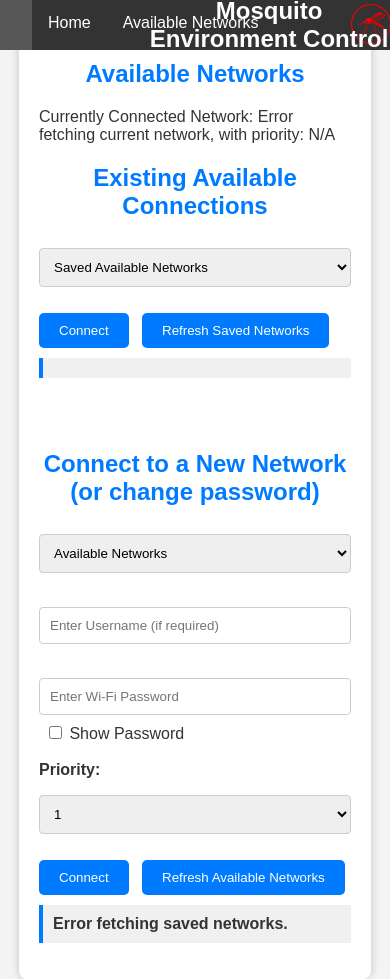
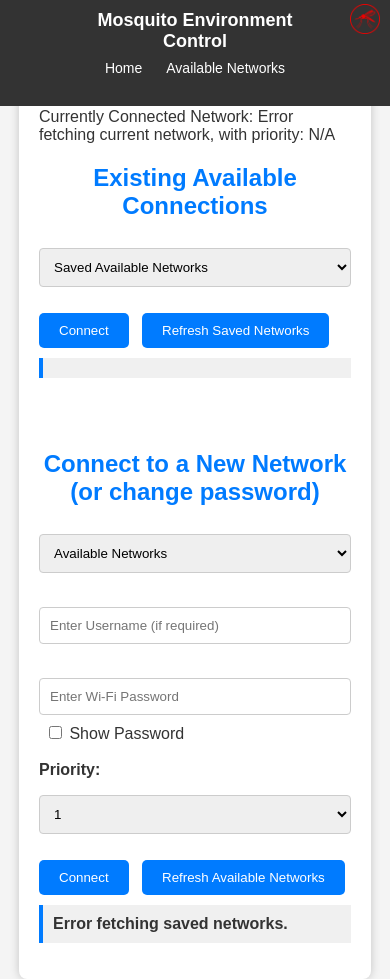
Before and after one commit to Luca-Gnudi856/Mozzi-Control, a website: page public/networks.html in a window 390 px wide. Drawn offline with Linux system fonts and the light colour scheme; no server answers.

Commit message:
Avoid overlap of title on webapp

```diff
--- a/public/networks.html
+++ b/public/networks.html
@@ -12,8 +12,10 @@
     <!-- Navigation Bar -->
     <div class="navbar">
         <a href="#"><img src="/android-chrome-512x512.png" alt="Logo" class="navbar-logo"></a>
-        <a href="index.html">Home</a>
-        <a href="networks.html" class="active">Available Networks</a>
+        <div class="navbar-left">
+            <a href="index.html">Home</a>
+            <a href="networks.html" class="active">Available Networks</a>
+        </div>
         <h1 class="navbar-title">Mosquito Environment Control</h1>
     </div>
 
--- a/public/styles.css
+++ b/public/styles.css
@@ -24,25 +24,7 @@ body {
     display: block;
 } */
 
-.navbar-logo {
-    position: absolute;
-    top: 4px;
-    left: 90%;
-    margin: 0;
-    padding: 0;
-    height: 40px; /* Set a height if needed, or leave it auto */
-}
-
-.navbar-title {
-    position:absolute;
-    font-size: 24px; /* Adjust the size of the title */
-    color:white; /* Set the color of the title */
-    left: 38%;
-    align-self: center;
-    margin: 0;
-    padding: 0;
-}
-
+/* General navbar layout using flexbox */
 .navbar {
     background-color: #333;
     position: fixed;   /* Fixes the navbar at the top of the page */
@@ -51,11 +33,21 @@ body {
     z-index: 1;
     font-family: Arial, Helvetica, sans-serif;
     height: 50px;
-    display: flex;      /* Use flex for easier layout */
+    display: flex;
+    justify-content: space-between; /* Spread content to both sides */
+    align-items: center; /* Vertically align items */
+    flex-wrap: wrap;
 }
 
+/* Left section (Home, Available Networks, Mosquito Mode) */
+.navbar-left {
+    display: flex; /* Flex container for left side buttons */
+    align-items: center; /* Vertical alignment */
+    flex-grow: 1;
+}
+
+/* Navbar buttons styling */
 .navbar a, .dropbtn {
-    float: left;
     display: block;
     color: white;
     text-align: center;
@@ -64,20 +56,6 @@ body {
     cursor: pointer;
 }
 
-.navbar a:hover {
-    background-color: #575757;
-    color: white;
-}
-
-
-/* Dropdown container */
-.dropdown {
-    float: left;
-    overflow: visible;
-    position: relative;
-}
-
-/* Dropdown button */
 .dropbtn {
     font-size: 16px;
     border: none;
@@ -90,7 +68,37 @@ body {
     cursor: pointer;
 }
 
-/* Dropdown content */
+.navbar a:hover {
+    background-color: #575757;
+    color: white;
+}
+
+/* Center title */
+.navbar-title {
+    font-size: 24px; /* Adjust the size of the title */
+    color: white; /* Set the color of the title */
+    margin: 0 auto; /* Center the title */
+    text-align: center;
+    position: absolute;
+    left: 50%; /* Centering the title */
+    transform: translateX(-50%);
+    flex-grow: 1;
+    align-items: center; /* aligns items vetically in the centre*/
+}
+
+/* Logo */
+.navbar-logo {
+    position: absolute;
+    top: 4px;
+    right: 10px; /* Align the logo to the right */
+    height: 40px;
+}
+
+/* Dropdown container */
+.dropdown {
+    position: relative;
+}
+
 .dropdown-content {
     display: none;
     position: absolute;
@@ -101,31 +109,104 @@ body {
     top: 50px;
 }
 
-/* Links inside the dropdown */
-.dropdown-content a {
-    color: white;
-    padding: 12px 16px;
-    text-decoration: none;
-    display: block;
-    text-align: left;
-}
-
-/* Show the dropdown menu on hover */
 .dropdown:hover .dropdown-content {
     display: block;
 }
 
-/* Change color of dropdown links on hover */
-.dropdown-content a:hover {
-    background-color: #444;
+/* Media query for smaller screens */
+@media (max-width: 768px) {
+    .navbar {
+        height: auto; /* Allows navbar height to adjust */
+        padding-bottom: 10px; /* Adds space for the stacked items */
+        padding-top: 10px;
+        flex-direction: column; /* Stacks items vertically */
+        align-items: center; /* Centers content horizontally */
+    }
+
+    .navbar-left {
+        width: 100%;
+        justify-content: center;
+        margin-top: 20px; /* Adds space between the title and navbar-left */
+        order: 2;
+    }
+
+    .navbar-title {
+        font-size: 18px;
+        order: 1;
+    }
+
+    .navbar-logo {
+        height: 30px;
+        order: 3;
+    }
+
+    .navbar a, .dropbtn {
+        padding: 10px 12px;
+        font-size: 14px;
+    }
 }
 
+
+/* Media query for medium-sized screens (tablets) */
+@media (max-width: 1024px) {
+    .navbar {
+        height: auto;
+        flex-direction: column; /* Stack items vertically */
+        align-items: center;
+    }
+
+    .navbar-left {
+        justify-content: center;
+        order: 2; /* Keep navbar-left content below the title */
+        margin-bottom: 10px;
+    }
+
+    .navbar-right {
+        order: 1; /* Move title and logo above */
+        margin-bottom: 10px;
+    }
+
+    .navbar-middle {
+        display: none; /* Hide middle spacing section */
+    }
+}
+
+@media (max-width: 1200px) {
+    .navbar {
+        height: auto;
+        flex-direction: column; /* Stack items vertically */
+        align-items: center;
+    }
+
+    .navbar-left {
+        justify-content: center;
+        order: 2; /* Keep navbar-left content below the title */
+        margin-bottom: 10px;
+    }
+
+    .navbar-right {
+        order: 1; /* Move title and logo above */
+        margin-top: 15px;
+        margin-bottom: 10px;
+    }
+
+    .navbar-middle {
+        display: none; /* Hide middle spacing section */
+    }
+}
 
 
 h1, h2 {
     color: #007BFF; /* Blue color for headings */
     text-align: center;
     margin-bottom: 20px;
+}
+
+.chart-container {
+    width: 70vw; /* Make the container take the full width of the screen */
+    /* max-width: 2000px; Optional: Set a maximum width for larger screens */
+    /* height: 50vh;  */
+    margin: 0 auto; /*Center the chart horizontally */
 }
 
 /* Dropdown container */
@@ -261,11 +342,16 @@ th, td {
 }
 
 canvas {
+    width: 100% !important; /* Make the chart responsive */
+    height: auto !important; /* Adjust the height automatically */
+}
+
+/* canvas {
     margin-top: 10px;
     display: block;
     margin-left: auto;
     margin-right: auto;
-}
+} */
 
 
 #status {
```
Also changed, not shown: public/index.html (+21 -4 lines), 2 other files.
